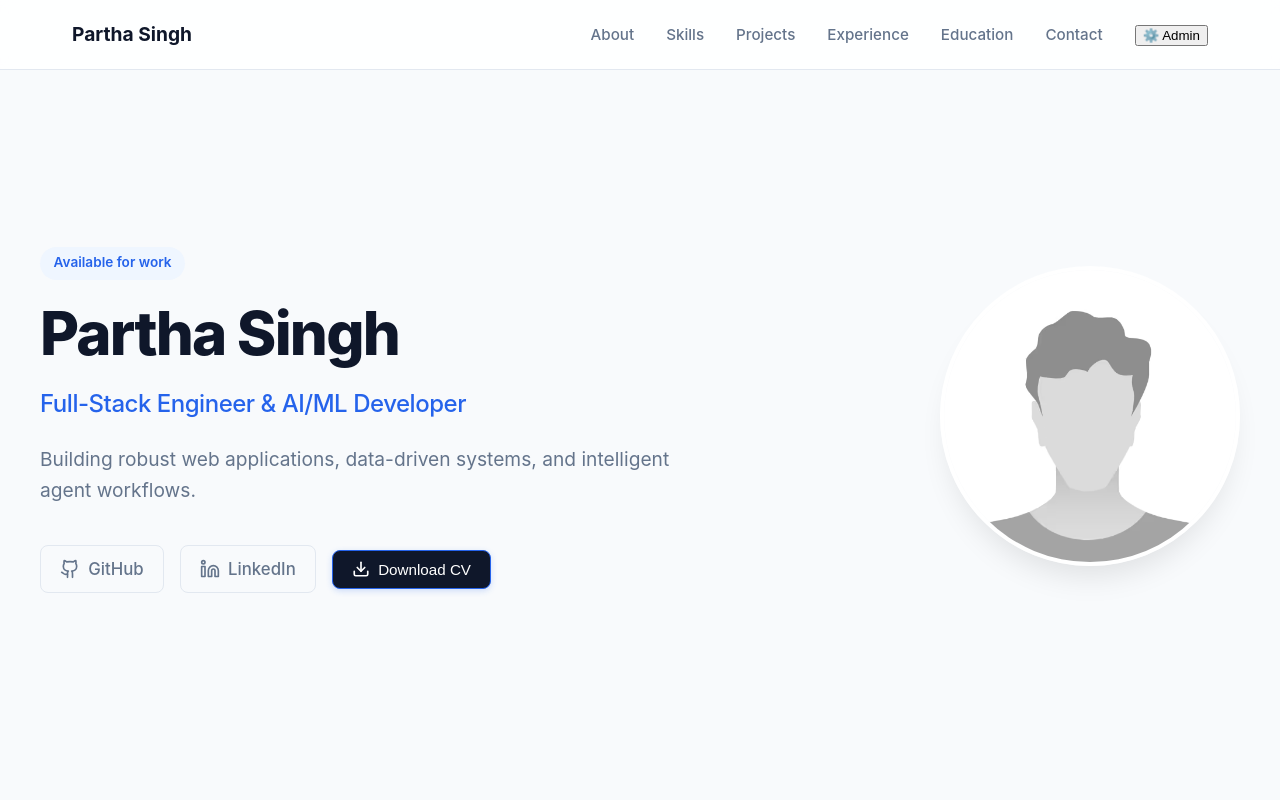
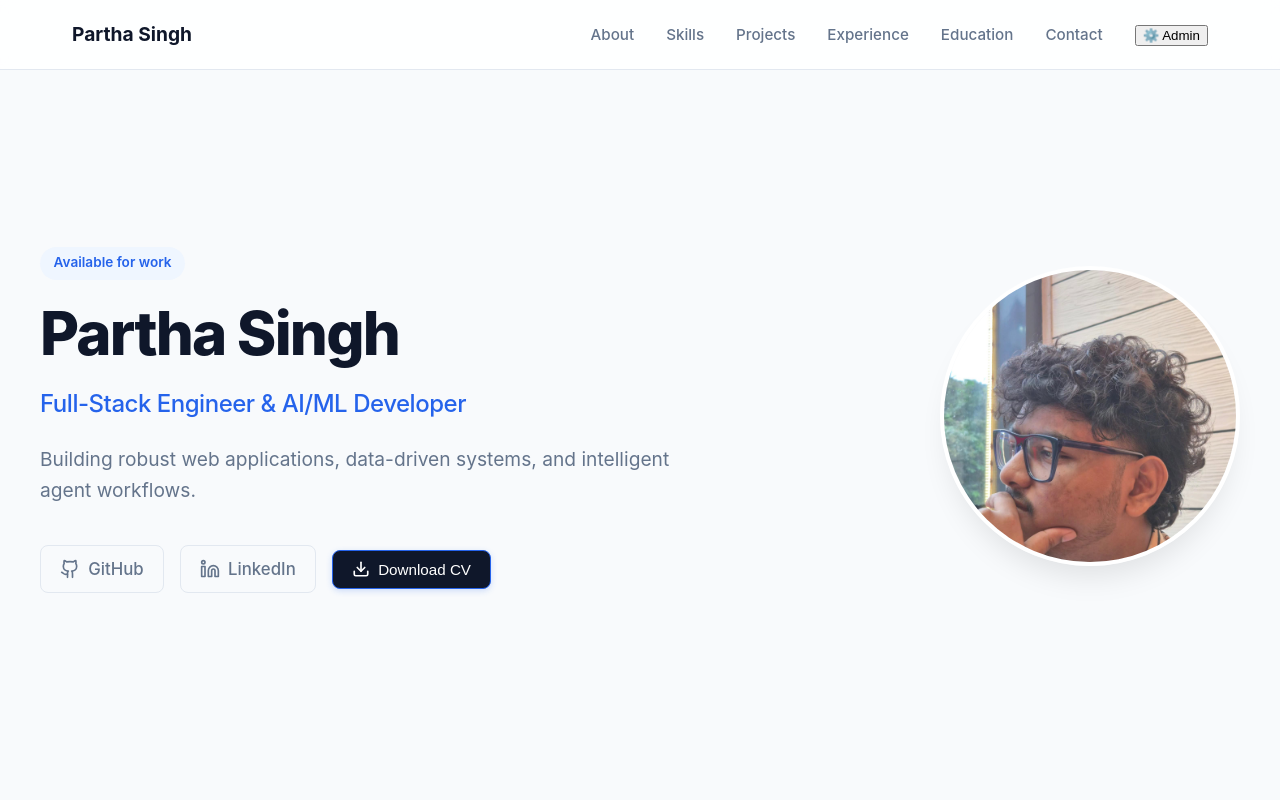
Before and after one commit to partha2412/Portfolio, a React (Vite) app in the folder client/: page / in a window 1280 px wide. Shown: the top 800 px of the page. Built offline with nearby package versions, Linux system fonts and the light colour scheme; no server answers.

Commit message:
Refactor code structure for improved readability and maintainability

```diff
--- a/client/src/components/Hero.jsx
+++ b/client/src/components/Hero.jsx
@@ -108,7 +108,7 @@ export const Hero = ({ profile }) => {
 
             <div className="hero-image-wrapper">
                 <img
-                    src={profile.avatarUrl || "/pfp.avif"}
+                    src={"/my_image.jpg" || profile.avatarUrl}
                     alt={profile.name}
                     className="hero-avatar"
                     width="400"
--- a/client/src/data/initialData.js
+++ b/client/src/data/initialData.js
@@ -4,7 +4,7 @@ export const mockData = {
         name: "Partha Singh",
         title: "Full-Stack Engineer & AI/ML Developer",
         bio: "Building robust web applications, data-driven systems, and intelligent agent workflows.",
-        avatarUrl: '/pfp.avif',//"https://cdn.vectorstock.com/i/500p/13/44/gray-man-placeholder-portrait-vector-23511344.jpg",
+        avatarUrl: '/my_image.jpg',//"https://cdn.vectorstock.com/i/500p/13/44/gray-man-placeholder-portrait-vector-23511344.jpg",
         github: "https://github.com/partha2412",
         linkedin: "https://linkedin.com/in/partha-singh",
         resumeUrl: "https://example.com/resume.pdf",
```
Also changed, not shown: client/public/my_image.jpg (added).
